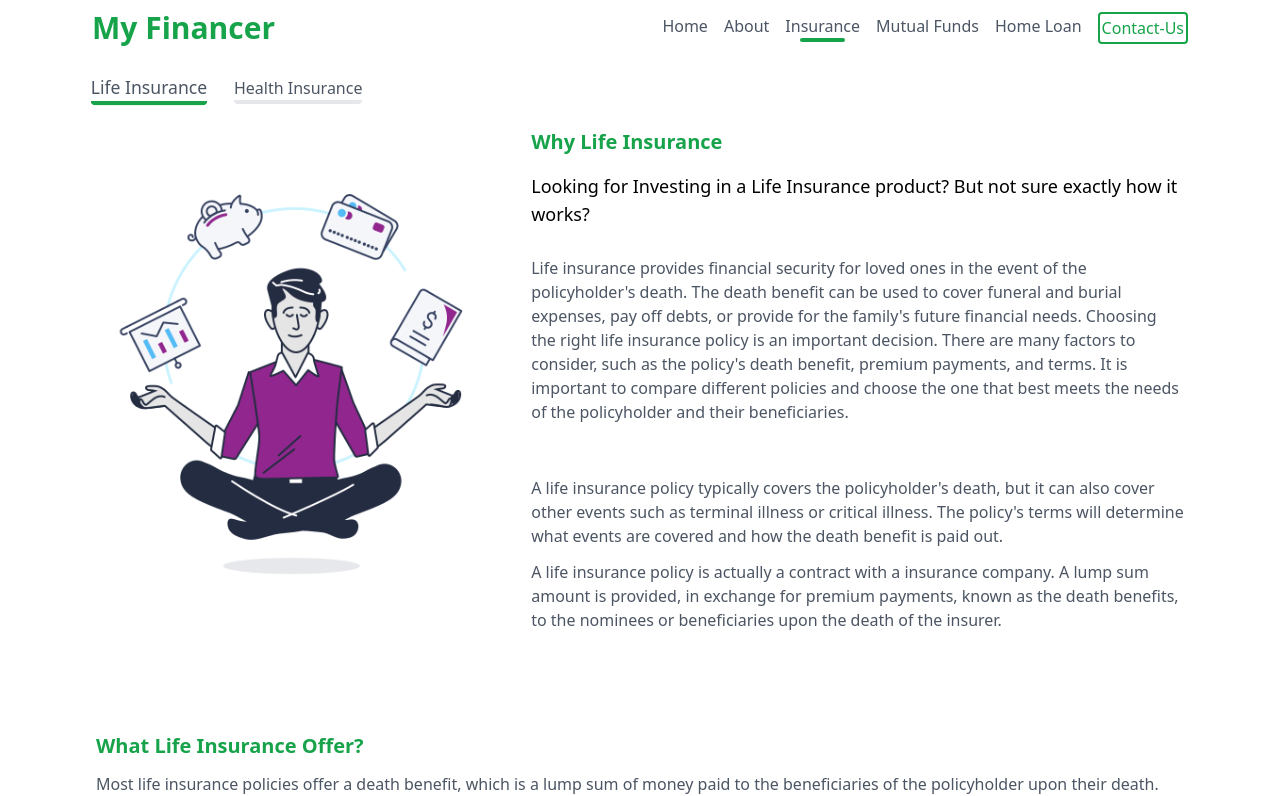
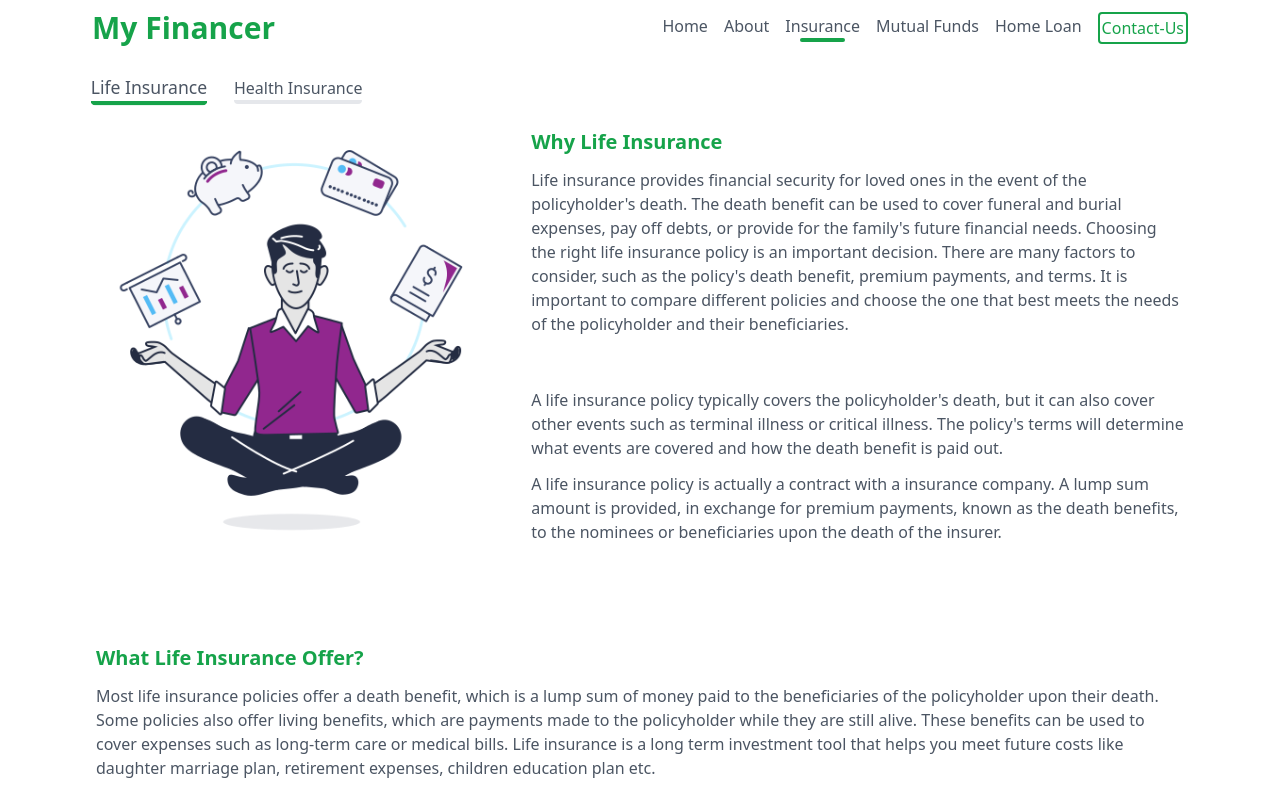
Before and after one commit to veeresh-27/businessProfile, a Next.js app: page /insurance in a window 1280 px wide. Shown: the top 796 px of the page. Built offline with nearby package versions, Linux system fonts and the light colour scheme.

Commit message:
disclaimer

```diff
--- a/pages/insurance/index.js
+++ b/pages/insurance/index.js
@@ -143,10 +143,10 @@ export default function Insurance() {
                   Why Life Insurance
                 </h1>
 
-                <h2 className="text-lg my-4   ">
-                  Looking for Investing in a Life Insurance product? But not
-                  sure exactly how it works?
-                </h2>
+                {/*<h2 className="text-lg my-4   ">*/}
+                {/*  Looking for Investing in a Life Insurance product? But not*/}
+                {/*  sure exactly how it works?*/}
+                {/*</h2>*/}
 
                 <p className="  text-md font-base text-gray-600 my-3 ">
                   Life insurance provides financial security for loved ones in
```
